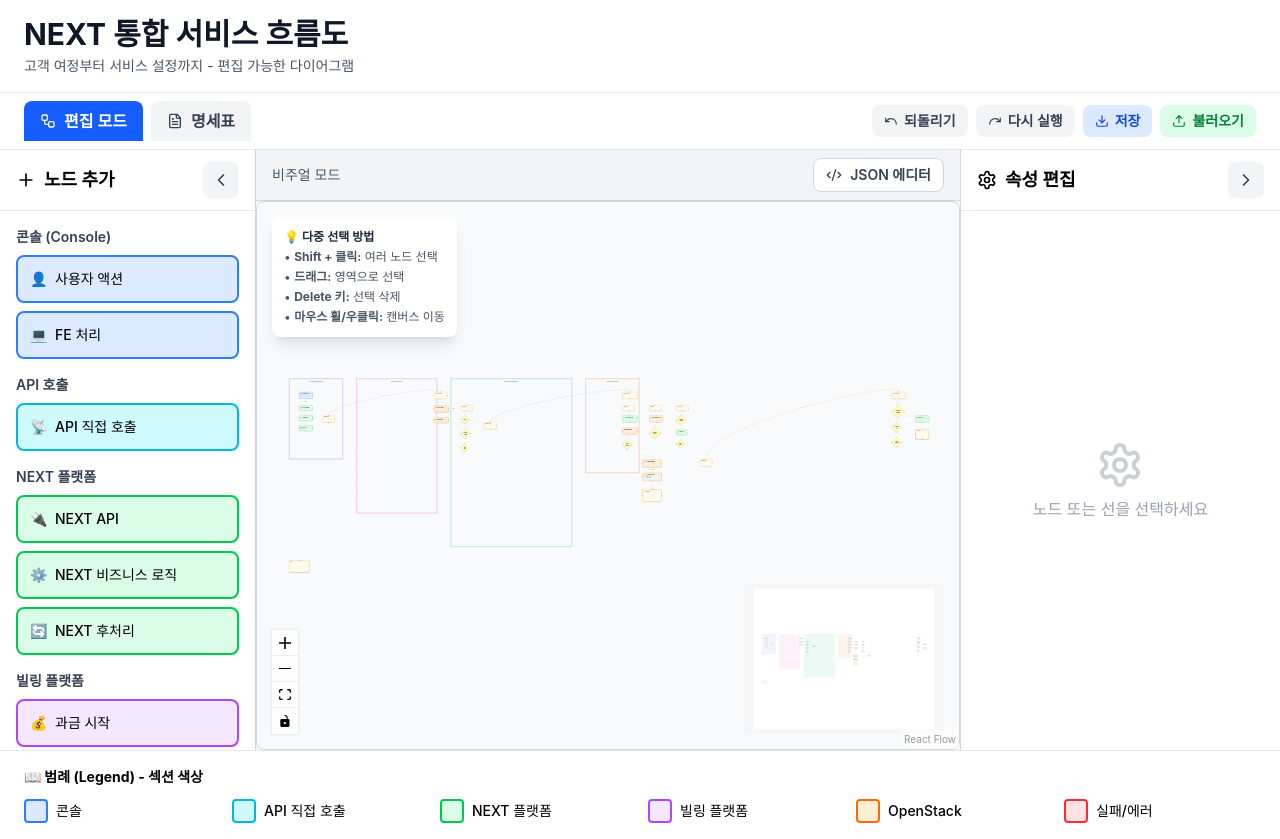
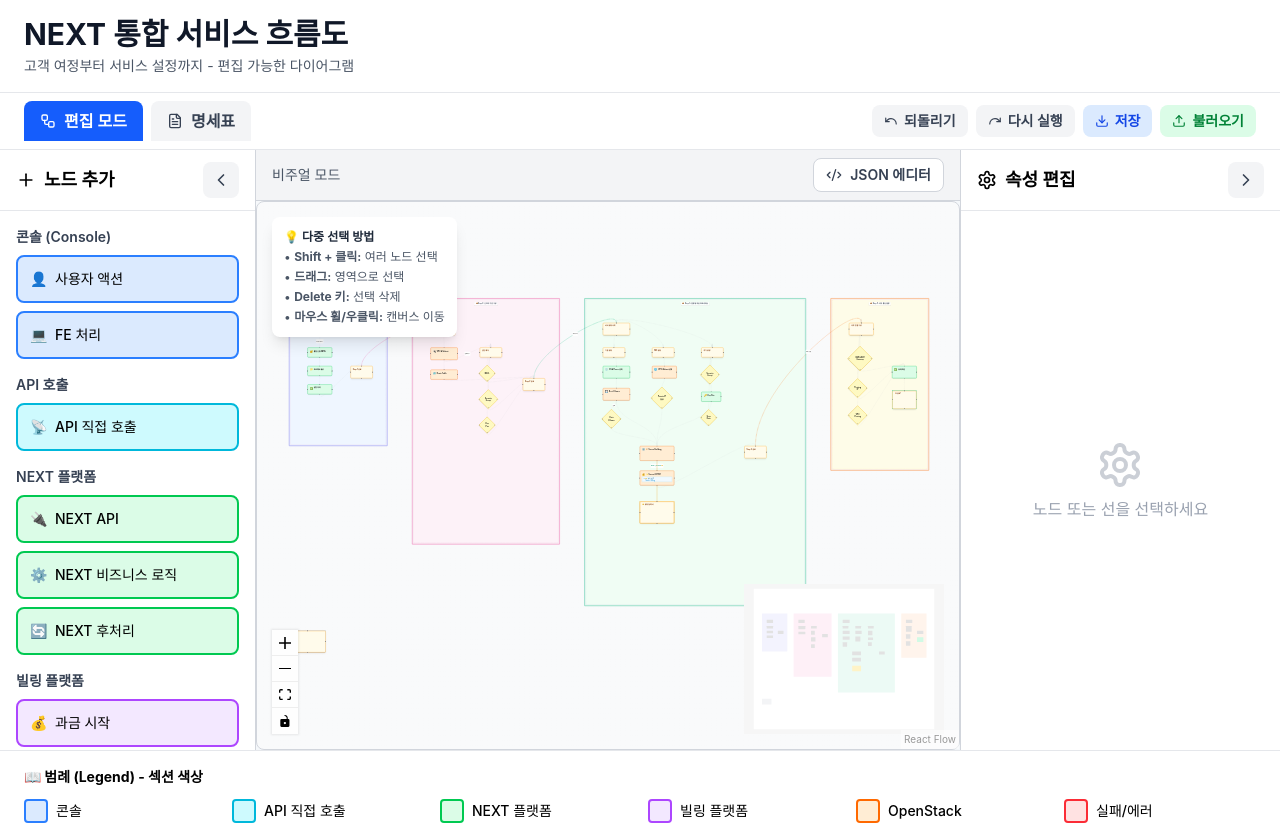
Before and after one commit to Choimoob/next_ktcloud, a React (Vite) app: page / in a window 1280 px wide. Built offline with nearby package versions, Linux system fonts and the light colour scheme.

Commit message:
추가수정7

```diff
--- a/src/App.tsx
+++ b/src/App.tsx
@@ -14,7 +14,14 @@
   const [showJsonEditor, setShowJsonEditor] = useState(false); // ✅ Start with JSON editor closed (viewing mode)
   const [selectedNode, setSelectedNode] = useState<Node | null>(null);
   const [selectedEdge, setSelectedEdge] = useState<Edge | null>(null);
-  const [nodes, setNodes] = useState<Node[]>(serverCreationFlowData.nodes);
+
+  // ✅ Force clean nodes without any parent references
+  const cleanNodes = serverCreationFlowData.nodes.map(node => {
+    const { parentNode, parentId, extent, ...cleanNode } = node as any;
+    return cleanNode as Node;
+  });
+
+  const [nodes, setNodes] = useState<Node[]>(cleanNodes);
   const [edges, setEdges] = useState<Edge[]>(serverCreationFlowData.edges);
   const [addNodeTrigger, setAddNodeTrigger] = useState<{ nodeData: any; timestamp: number } | null>(null);
   const [updateNodeTrigger, setUpdateNodeTrigger] = useState<{ nodeId: string; newData: any; timestamp: number } | null>(null);
--- a/src/components/FlowDiagram.tsx
+++ b/src/components/FlowDiagram.tsx
@@ -97,13 +97,11 @@
         clearTimeout(nodeChangeTimerRef.current);
       }
       nodeChangeTimerRef.current = setTimeout(() => {
-        setNodes((currentNodes) => {
-          saveToHistory(currentNodes, edges);
-          return currentNodes;
-        });
+        // Use nodes state directly via ref pattern
+        saveToHistory(nodes, edges);
       }, 300);
     }
-  }, [onNodesChangeInternal, edges, saveToHistory, setNodes]);
+  }, [onNodesChangeInternal, nodes, edges, saveToHistory]);
 
   // Custom edges change handler
   const handleEdgesChange = useCallback((changes: any[]) => {
@@ -178,31 +176,37 @@
           } : {}),
         },
       };
-      setNodes((nds) => [...nds, newNode]);
-      saveToHistory([...nodes, newNode], edges);
+      setNodes((nds) => {
+        const updatedNodes = [...nds, newNode];
+        // Save to history after state update
+        setTimeout(() => saveToHistory(updatedNodes, edges), 0);
+        return updatedNodes;
+      });
     }
-  }, [addNodeTrigger, setNodes, nodes, edges, saveToHistory]);
+  }, [addNodeTrigger, setNodes]); // ✅ Only depend on addNodeTrigger and setNodes
 
   // Listen for update node trigger from parent
   useEffect(() => {
     if (updateNodeTrigger) {
-      setNodes((nds) =>
-        nds.map((node) => {
+      setNodes((nds) => {
+        const updatedNodes = nds.map((node) => {
           if (node.id === updateNodeTrigger.nodeId) {
             return { ...node, data: { ...node.data, ...updateNodeTrigger.newData } };
           }
           return node;
-        })
-      );
-      saveToHistory(nodes, edges);
+        });
+        // Save to history after state update
+        setTimeout(() => saveToHistory(updatedNodes, edges), 0);
+        return updatedNodes;
+      });
     }
-  }, [updateNodeTrigger, setNodes, nodes, edges, saveToHistory]);
+  }, [updateNodeTrigger, setNodes]); // ✅ Only depend on updateNodeTrigger and setNodes
 
   // Listen for update edge trigger from parent
   useEffect(() => {
     if (updateEdgeTrigger) {
-      setEdges((eds) =>
-        eds.map((edge) => {
+      setEdges((eds) => {
+        const updatedEdges = eds.map((edge) => {
           if (edge.id === updateEdgeTrigger.edgeId) {
             const { newData } = updateEdgeTrigger;
             return {
@@ -227,11 +231,13 @@
             };
           }
           return edge;
-        })
-      );
-      saveToHistory(nodes, edges);
+        });
+        // Save to history after state update
+        setTimeout(() => saveToHistory(nodes, updatedEdges), 0);
+        return updatedEdges;
+      });
     }
-  }, [updateEdgeTrigger, setEdges, nodes, edges, saveToHistory]);
+  }, [updateEdgeTrigger, setEdges]); // ✅ Only depend on updateEdgeTrigger and setEdges
 
   const onConnect = useCallback(
     (connection: Connection) => {
--- a/src/data/serverCreationFlow.ts
+++ b/src/data/serverCreationFlow.ts
@@ -9,7 +9,8 @@
       position: { x: 100, y: 100 },
       data: {
         label: 'Step 1: 프로젝트 및 권한 준비',
-        description: 'IAM - 서비스 구성 필요'
+        description: 'IAM - 서비스 구성 필요',
+        color: 'lightblue'
       },
       style: {
         width: 800,
@@ -23,70 +24,65 @@
     {
       id: 'user-start',
       type: 'process',
-      position: { x: 150, y: 200 },
+      position: { x: 250, y: 300 },
       data: {
         label: '👤 사용자 시작',
         section: 'console',
         icon: '🚀',
         description: '서버 생성 시작'
       },
-      style: { width: 200, height: 100 },
-      parentId: 'group-step1'
+      style: { width: 200, height: 100 }
     },
 
     {
       id: 'step1-mfa',
       type: 'process',
-      position: { x: 150, y: 400 },
+      position: { x: 250, y: 500 },
       data: {
         label: '통합 인증 (MFA)',
         section: 'next-platform',
         icon: '🔐',
         description: '필수'
       },
-      style: { width: 200, height: 80 },
-      parentId: 'group-step1'
+      style: { width: 200, height: 80 }
     },
 
     {
       id: 'step1-project',
       type: 'process',
-      position: { x: 150, y: 550 },
+      position: { x: 250, y: 650 },
       data: {
         label: '프로젝트 생성',
         section: 'next-platform',
         icon: '📁',
         description: '필수'
       },
-      style: { width: 200, height: 80 },
-      parentId: 'group-step1'
+      style: { width: 200, height: 80 }
     },
 
     {
       id: 'step1-permission',
       type: 'process',
-      position: { x: 150, y: 700 },
+      position: { x: 250, y: 800 },
       data: {
         label: '권한 부여',
         section: 'next-platform',
         icon: '✅',
         description: '필수'
       },
-      style: { width: 200, height: 80 },
-      parentId: 'group-step1'
+      style: { width: 200, height: 80 }
     },
 
     {
       id: 'step1-complete',
       type: 'note',
-      position: { x: 500, y: 550 },
+      position: { x: 600, y: 650 },
       data: {
         label: 'Step 1 완료',
         description: '인프라 기반 구성 준비',
         emoji: '✨'
       },
-      style: { width: 180, height: 100 },
-      parentId: 'group-step1'
+      style: { width: 180, height: 100 }
     },
 
     // ========== STEP 2: 인프라 기반 구성 (Network & Security) ==========
@@ -96,7 +92,8 @@
       position: { x: 1100, y: 100 },
       data: {
         label: 'Step 2: 인프라 기반 구성',
-        description: 'Network & Security'
+        description: 'Network & Security',
+        color: 'lightpink'
       },
       style: {
         width: 1200,
@@ -110,106 +107,98 @@
     {
       id: 'step2-start',
       type: 'note',
-      position: { x: 1150, y: 200 },
+      position: { x: 1250, y: 300 },
       data: {
         label: '네트워크 구성 시작',
         description: '서비스 구성 필요',
         emoji: '🌐'
       },
-      style: { width: 200, height: 100 },
-      parentId: 'group-step2'
+      style: { width: 200, height: 100 }
     },
 
     // 네트워크 (L2/L3)
     {
       id: 'step2-vpc',
       type: 'process',
-      position: { x: 1150, y: 400 },
+      position: { x: 1250, y: 500 },
       data: {
         label: 'VPC & Subnet',
         section: 'openstack',
         icon: '🔌',
         description: '필수 - 네트워크 (L2/L3)'
       },
-      style: { width: 220, height: 100 },
-      parentId: 'group-step2'
+      style: { width: 220, height: 100 }
     },
 
     {
       id: 'step2-route-table',
       type: 'process',
-      position: { x: 1150, y: 580 },
+      position: { x: 1250, y: 680 },
       data: {
         label: 'Route Table',
         section: 'openstack',
         icon: '🗺️',
         description: '필수'
       },
-      style: { width: 220, height: 80 },
-      parentId: 'group-step2'
+      style: { width: 220, height: 80 }
     },
 
     // 앞단 제어 (선택)
     {
       id: 'step2-security-title',
       type: 'note',
-      position: { x: 1550, y: 400 },
+      position: { x: 1650, y: 500 },
       data: {
         label: '앞단 제어',
         description: '선택 항목',
         emoji: '🛡️'
       },
-      style: { width: 180, height: 80 },
-      parentId: 'group-step2'
+      style: { width: 180, height: 80 }
     },
 
     {
       id: 'step2-nacl',
       type: 'decision',
-      position: { x: 1550, y: 550 },
+      position: { x: 1650, y: 650 },
       data: {
         label: 'NACL',
         description: '선택'
       },
-      style: { width: 120, height: 120 },
-      parentId: 'group-step2'
+      style: { width: 120, height: 120 }
     },
 
     {
       id: 'step2-sg',
       type: 'decision',
-      position: { x: 1550, y: 750 },
+      position: { x: 1650, y: 850 },
       data: {
         label: 'Security Group',
         description: '선택'
       },
-      style: { width: 140, height: 140 },
-      parentId: 'group-step2'
+      style: { width: 140, height: 140 }
     },
 
     {
       id: 'step2-keypair',
       type: 'decision',
-      position: { x: 1550, y: 970 },
+      position: { x: 1650, y: 1070 },
       data: {
         label: 'Key Pair',
         description: '선택'
       },
-      style: { width: 120, height: 120 },
-      parentId: 'group-step2'
+      style: { width: 120, height: 120 }
     },
 
     {
       id: 'step2-complete',
       type: 'note',
-      position: { x: 1900, y: 650 },
+      position: { x: 2000, y: 750 },
       data: {
         label: 'Step 2 완료',
         description: '컴퓨팅 자원 준비',
         emoji: '✨'
       },
-      style: { width: 180, height: 100 },
-      parentId: 'group-step2'
+      style: { width: 180, height: 100 }
     },
 
     // ========== STEP 3: 컴퓨팅 자원 프로비저닝 (Compute & Storage) ==========
@@ -219,7 +208,8 @@
       position: { x: 2500, y: 100 },
       data: {
         label: 'Step 3: 컴퓨팅 자원 프로비저닝',
-        description: 'Compute & Storage'
+        description: 'Compute & Storage',
+        color: 'lightgreen'
       },
       style: {
         width: 1800,
@@ -233,181 +223,168 @@
     {
       id: 'step3-start',
       type: 'note',
-      position: { x: 2550, y: 200 },
+      position: { x: 2650, y: 300 },
       data: {
         label: '서버 생성 시작',
         description: '컴퓨팅 리소스 프로비저닝',
         emoji: '🖥️'
       },
-      style: { width: 220, height: 100 },
-      parentId: 'group-step3'
+      style: { width: 220, height: 100 }
     },
 
     // 기본 생성 (필수)
     {
       id: 'step3-basic-title',
       type: 'note',
-      position: { x: 2550, y: 400 },
+      position: { x: 2650, y: 500 },
       data: {
         label: '기본 생성',
         description: '필수 항목',
         emoji: '⚙️'
       },
-      style: { width: 180, height: 80 },
-      parentId: 'group-step3'
+      style: { width: 180, height: 80 }
     },
 
     {
       id: 'step3-os-flavor',
       type: 'process',
-      position: { x: 2550, y: 550 },
+      position: { x: 2650, y: 650 },
       data: {
         label: 'OS & Flavor 선택',
         section: 'next-platform',
         icon: '💿',
         description: '필수'
       },
-      style: { width: 220, height: 100 },
-      parentId: 'group-step3'
+      style: { width: 220, height: 100 }
     },
 
     {
       id: 'step3-root-volume',
       type: 'process',
-      position: { x: 2550, y: 730 },
+      position: { x: 2650, y: 830 },
       data: {
         label: 'Root Volume',
         section: 'openstack',
         icon: '💾',
         description: '필수 - creating → available'
       },
-      style: { width: 220, height: 100 },
-      parentId: 'group-step3'
+      style: { width: 220, height: 100 }
     },
 
     {
       id: 'step3-data-volume',
       type: 'decision',
-      position: { x: 2550, y: 910 },
+      position: { x: 2650, y: 1010 },
       data: {
         label: 'Data Volume',
         description: '선택'
       },
-      style: { width: 140, height: 140 },
-      parentId: 'group-step3'
+      style: { width: 140, height: 140 }
     },
 
     // NIC 생성
     {
       id: 'step3-nic-title',
       type: 'note',
-      position: { x: 2950, y: 400 },
+      position: { x: 3050, y: 500 },
       data: {
         label: 'NIC 생성',
         description: '네트워크 인터페이스',
         emoji: '🔌'
       },
-      style: { width: 180, height: 80 },
-      parentId: 'group-step3'
+      style: { width: 180, height: 80 }
     },
 
     {
       id: 'step3-nic-vpc',
       type: 'process',
-      position: { x: 2950, y: 550 },
+      position: { x: 3050, y: 650 },
       data: {
         label: 'VPC/Subnet 선택',
         section: 'openstack',
         icon: '🌐',
         description: '필수'
       },
-      style: { width: 200, height: 100 },
-      parentId: 'group-step3'
+      style: { width: 200, height: 100 }
     },
 
     {
       id: 'step3-private-ip',
       type: 'decision',
-      position: { x: 2950, y: 730 },
+      position: { x: 3050, y: 830 },
       data: {
         label: 'Private IP 할당',
         description: '자동/수동 선택'
       },
-      style: { width: 160, height: 160 },
-      parentId: 'group-step3'
+      style: { width: 160, height: 160 }
     },
 
     // 추가 생성 (선택)
     {
       id: 'step3-additional-title',
       type: 'note',
-      position: { x: 3350, y: 400 },
+      position: { x: 3450, y: 500 },
       data: {
         label: '추가 생성',
         description: '선택 항목',
         emoji: '➕'
       },
-      style: { width: 180, height: 80 },
-      parentId: 'group-step3'
+      style: { width: 180, height: 80 }
     },
 
     {
       id: 'step3-sg-optional',
       type: 'decision',
-      position: { x: 3350, y: 550 },
+      position: { x: 3450, y: 650 },
       data: {
         label: 'Security Group',
         description: '선택'
       },
-      style: { width: 140, height: 140 },
-      parentId: 'group-step3'
+      style: { width: 140, height: 140 }
     },
 
     {
       id: 'step3-keypair-required',
       type: 'process',
-      position: { x: 3350, y: 760 },
+      position: { x: 3450, y: 860 },
       data: {
         label: 'Key Pair',
         section: 'next-platform',
         icon: '🔑',
         description: '필수'
       },
-      style: { width: 160, height: 80 },
-      parentId: 'group-step3'
+      style: { width: 160, height: 80 }
     },
 
     {
       id: 'step3-userdata',
       type: 'decision',
-      position: { x: 3350, y: 910 },
+      position: { x: 3450, y: 1010 },
       data: {
         label: 'User Data',
         description: '선택'
       },
-      style: { width: 120, height: 120 },
-      parentId: 'group-step3'
+      style: { width: 120, height: 120 }
     },
 
     // Server Build
     {
       id: 'step3-server-build',
       type: 'process',
-      position: { x: 2850, y: 1200 },
+      position: { x: 2950, y: 1300 },
       data: {
         label: '🏗️ Server Building',
         section: 'openstack',
         icon: '⚙️',
         description: 'OpenStack 서버 생성'
       },
-      style: { width: 280, height: 120 },
-      parentId: 'group-step3'
+      style: { width: 280, height: 120 }
     },
 
     {
       id: 'step3-server-active',
       type: 'process',
-      position: { x: 2850, y: 1400 },
+      position: { x: 2950, y: 1500 },
       data: {
         label: '✨ Server ACTIVE',
         section: 'openstack',
@@ -416,34 +393,31 @@
         auditLog: '💰 빌링 시작!',
         auditStatus: 'Billing'
       },
-      style: { width: 280, height: 120 },
-      parentId: 'group-step3'
+      style: { width: 280, height: 120 }
     },
 
     {
       id: 'step3-error',
       type: 'note',
-      position: { x: 2850, y: 1650 },
+      position: { x: 2950, y: 1750 },
       data: {
         label: '⚠️ 생성 실패 시',
         description: '롤백 정책:\n- Root Volume 사용 가능 상태로 복원\n- Data Volume 생성 취소\n- NIC 연결 해제',
         emoji: '🔄'
       },
-      style: { width: 280, height: 180, backgroundColor: '#fef3c7', border: '2px solid #f59e0b' },
-      parentId: 'group-step3'
+      style: { width: 280, height: 180, backgroundColor: '#fef3c7', border: '2px solid #f59e0b' }
     },
 
     {
       id: 'step3-complete',
       type: 'note',
-      position: { x: 3700, y: 1200 },
+      position: { x: 3800, y: 1300 },
       data: {
         label: 'Step 3 완료',
         description: '서버 사용 가능',
         emoji: '✨'
       },
-      style: { width: 180, height: 100 },
-      parentId: 'group-step3'
+      style: { width: 180, height: 100 }
     },
 
     // ========== STEP 4: 외부 통신 설정 (Connectivity) ==========
@@ -453,7 +427,8 @@
       position: { x: 4500, y: 100 },
       data: {
         label: 'Step 4: 외부 통신 설정',
-        description: 'Connectivity - 선택 항목'
+        description: 'Connectivity - 선택 항목',
+        color: 'lightyellow'
       },
       style: {
         width: 800,
@@ -467,77 +442,71 @@
     {
       id: 'step4-start',
       type: 'note',
-      position: { x: 4550, y: 200 },
+      position: { x: 4650, y: 300 },
       data: {
         label: '외부 연결 구성',
         description: '모두 선택 항목',
         emoji: '🌍'
       },
-      style: { width: 200, height: 100 },
-      parentId: 'group-step4'
+      style: { width: 200, height: 100 }
     },
 
     {
       id: 'step4-igw-nat',
       type: 'decision',
-      position: { x: 4550, y: 400 },
+      position: { x: 4650, y: 500 },
       data: {
         label: 'IGW & NAT Gateway',
         description: '선택'
       },
-      style: { width: 180, height: 180 },
-      parentId: 'group-step4'
+      style: { width: 180, height: 180 }
     },
 
     {
       id: 'step4-floating-ip',
       type: 'decision',
-      position: { x: 4550, y: 660 },
+      position: { x: 4650, y: 760 },
       data: {
         label: 'Floating IP',
         description: '선택'
       },
-      style: { width: 140, height: 140 },
-      parentId: 'group-step4'
+      style: { width: 140, height: 140 }
     },
 
     {
       id: 'step4-vpc-peering',
       type: 'decision',
-      position: { x: 4550, y: 880 },
+      position: { x: 4650, y: 980 },
       data: {
         label: 'VPC Peering',
         description: '선택'
       },
-      style: { width: 140, height: 140 },
-      parentId: 'group-step4'
+      style: { width: 140, height: 140 }
     },
 
     {
       id: 'step4-health-check',
       type: 'process',
-      position: { x: 4900, y: 550 },
+      position: { x: 5000, y: 650 },
       data: {
         label: '상태 확인',
         section: 'next-platform',
         icon: '✅',
         description: '서비스 정상 동작 확인'
       },
-      style: { width: 200, height: 100 },
-      parentId: 'group-step4'
+      style: { width: 200, height: 100 }
     },
 
     {
       id: 'step4-complete',
       type: 'note',
-      position: { x: 4900, y: 750 },
+      position: { x: 5000, y: 850 },
       data: {
         label: '🎉 완료!',
         description: 'NEXT 서버 생성 완료\n서비스 운영 시작',
         emoji: '✨'
       },
-      style: { width: 200, height: 150, backgroundColor: '#d1fae5', border: '2px solid #10b981' },
-      parentId: 'group-step4'
+      style: { width: 200, height: 150, backgroundColor: '#d1fae5', border: '2px solid #10b981' }
     },
 
     // ========== 하단 레전드 ==========
```
Also changed, not shown: 1 other file (tests, documents, lock files or other folders).
